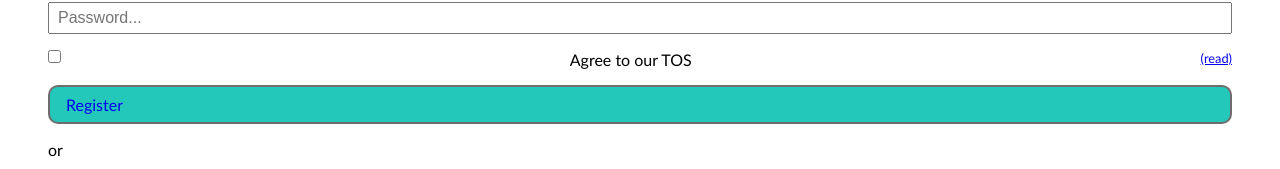
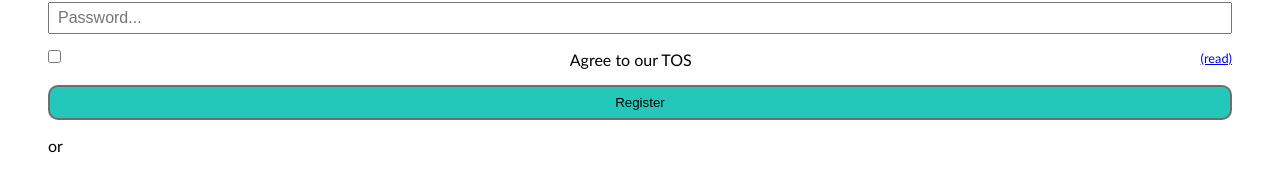
Before and after one commit to Vilteee/44-group-shoping-platform, a React (Create React App) app: page /registration in a window 1280 px wide. Shown: the part 329-498 px from the top of the page. Built offline with nearby package versions, Linux system fonts and the light colour scheme.

Commit message:
Add agree to tos checkbox functionality

```diff
--- a/src/components/checkBox/CheckBox.jsx
+++ b/src/components/checkBox/CheckBox.jsx
@@ -2,11 +2,11 @@ import { Link } from 'react-router-dom';
 import style from './CheckBox.module.css';
 
 
-export function CheckBox() {
+export function CheckBox({check, setCheck}) {
     return (
         <div className={style.checkBox}>
              <div>
-                <input type="checkbox" id="terms" />
+                <input type="checkbox" id="terms" onChange={()=>{setCheck(!check)}}/>
             </div>
             <div className={style.termsTitle}>
                 <label for="terms">Agree to our TOS</label>
--- a/src/pages/registrationAndLogin/Registration.jsx
+++ b/src/pages/registrationAndLogin/Registration.jsx
@@ -1,4 +1,4 @@
-import { Link, useLocation } from 'react-router-dom';
+import { Link, useLocation, useNavigate } from 'react-router-dom';
 import style from './RegistrationAndLogin.module.css';
 import style1 from '../../components/button/Button.module.css'
 import { InputName } from '../../components/registrationAndLogin/InputName';
@@ -11,19 +11,21 @@ import { useState, useEffect } from 'react';
 
 
 export function Registration() {
-
+    const navigate = useNavigate();
     const { pathname } = useLocation();
     const registrationData = registrationAndLoginData.filter(auth => auth.id === pathname)[0]
 
     const [name, setName] = useState('');
     const [password, setPassword] = useState('');
     const [email, setEmail] = useState('');
+    const [tosAgree, setTosAGree] = useState(false);
     const [errors, setErrors] = useState([]);
     const [users, setUsers] = useState(() => JSON.parse(localStorage.getItem('users')) || []);
 
     useEffect(() => {
         localStorage.setItem('users', JSON.stringify( users ));
-    }, [users]);
+
+    }, [users, navigate]);
 
 
     function registerUser(e) {
@@ -53,11 +55,16 @@ export function Registration() {
             newErrors.push('klaida: email...');
 
         }
+        if(!tosAgree) {
+            newErrors.push('klaida: nesutiko su taisyklem...');
+
+        }
 
         setErrors(newErrors);
 
-        if ( !errors.length ) {
+        if ( !newErrors.length ) {
             setUsers(( prev ) => [ ...prev, { name, password, email }]);
+            // navigate("/login");
         }
     }
 
@@ -73,8 +80,8 @@ export function Registration() {
                 <InputName name={name} setName={setName}/>
                 <InputEmail email={email} setEmail={setEmail}/>
                 <InputPassword password={password} setPassword={setPassword} />
-                <CheckBox />
-                <Link to='/login' className={style1.button} onClick={registerUser} >{registrationData.button1}</Link>
+                <CheckBox check={tosAgree} setCheck={setTosAGree}/>
+                <button className={style1.button} onClick={registerUser} >{registrationData.button1}</button>
                 <p>or</p>
                 <Link to='/login' className={style1.button} >{registrationData.button2}</Link>
             </form>
```
